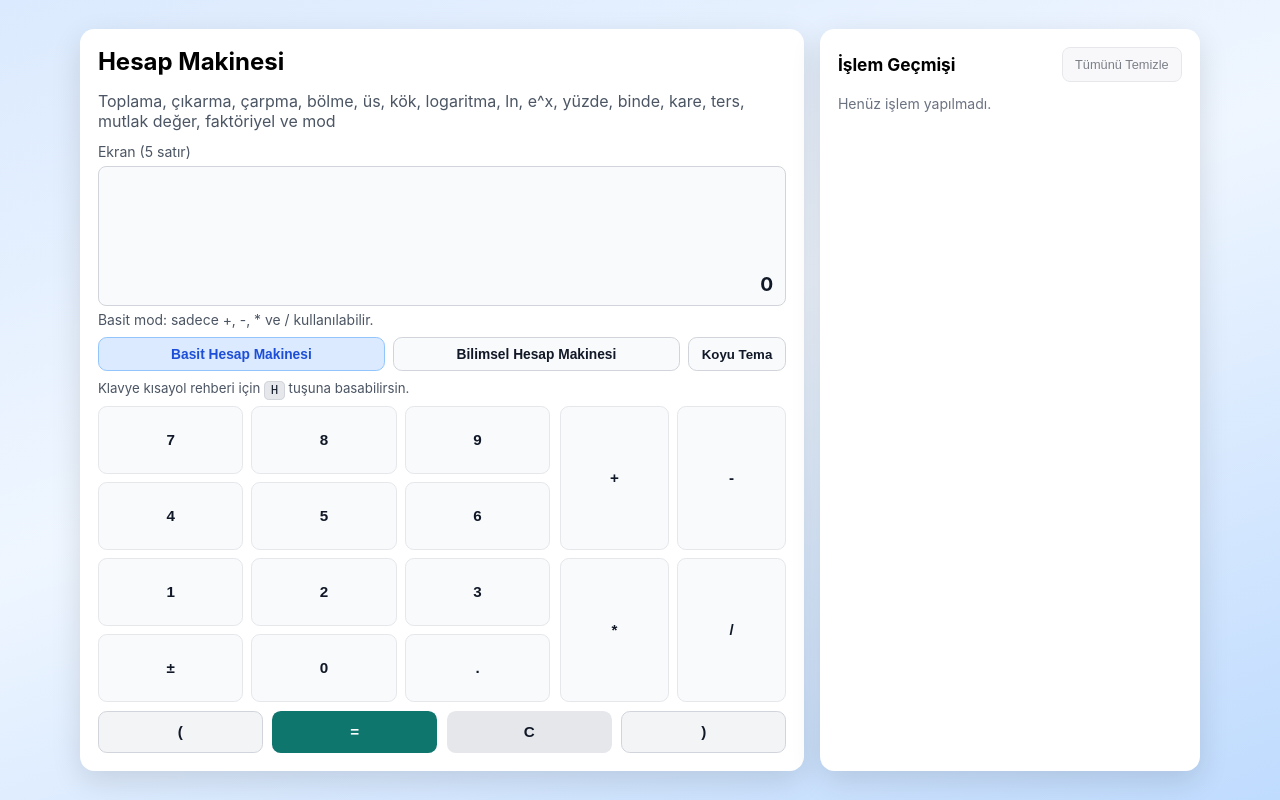
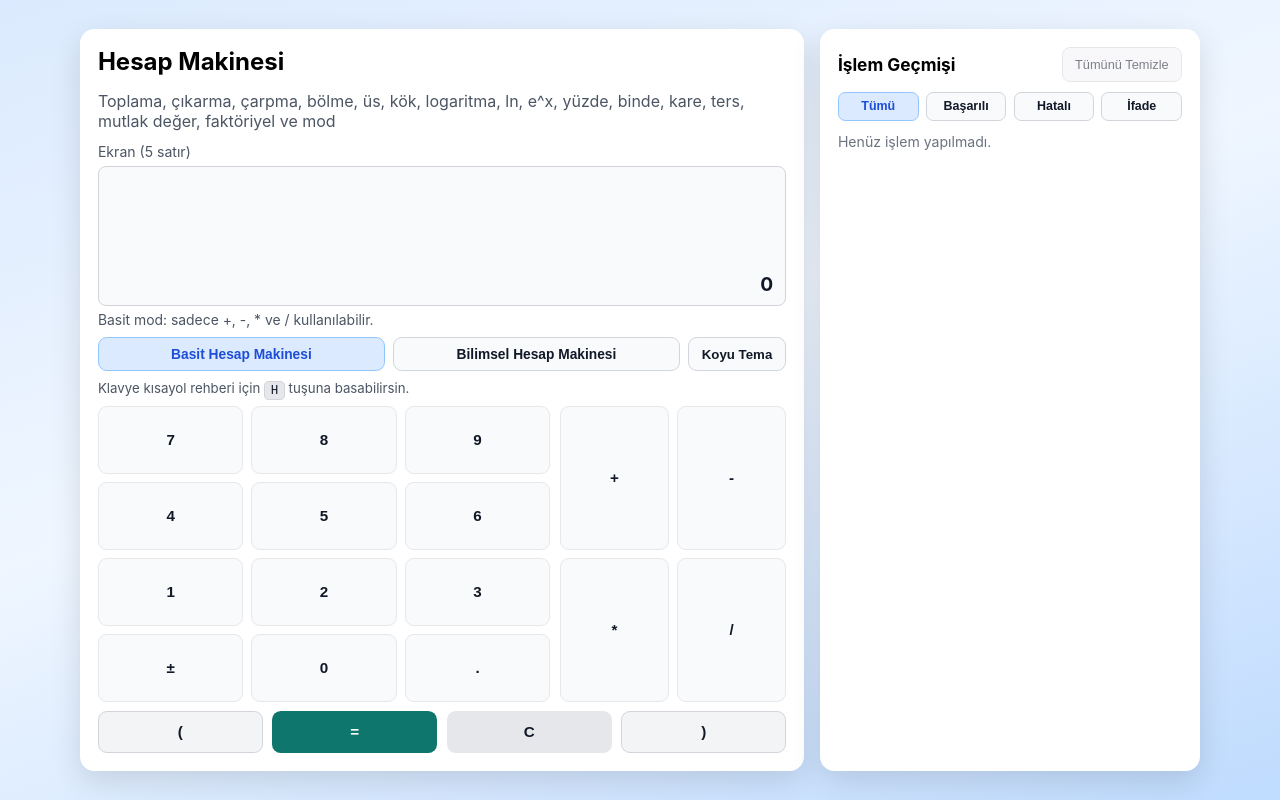
Before and after one commit to alikizilirmak/reactWithTypeScript, a React (Vite) app: page / in a window 1280 px wide. Built offline with nearby package versions, Linux system fonts and the light colour scheme.

Commit message:
Add history timestamps and filter controls
Co-authored-by: Ali Kızılırmak <akzlrmk.1990@gmail.com>

```diff
--- a/src/App.css
+++ b/src/App.css
@@ -304,6 +304,34 @@
   gap: 0.75rem;
 }
 
+.history-filters {
+  margin-top: 0.6rem;
+  display: grid;
+  grid-template-columns: repeat(4, minmax(0, 1fr));
+  gap: 0.45rem;
+}
+
+.history-filter {
+  border: 1px solid #d1d5db;
+  border-radius: 0.45rem;
+  background: #f9fafb;
+  color: #111827;
+  padding: 0.4rem 0.35rem;
+  font-size: 0.78rem;
+  font-weight: 600;
+  cursor: pointer;
+}
+
+.history-filter:hover {
+  background: #f3f4f6;
+}
+
+.history-filter.active {
+  border-color: #93c5fd;
+  background: #dbeafe;
+  color: #1d4ed8;
+}
+
 .history h2 {
   margin: 0;
   font-size: clamp(1.08rem, 1.25vw, 1.28rem);
@@ -364,6 +392,8 @@
 
 .history-item {
   width: 100%;
+  display: grid;
+  gap: 0.22rem;
   text-align: left;
   border: 1px solid #e5e7eb;
   border-radius: 0.45rem;
@@ -373,6 +403,16 @@
   font-size: clamp(0.84rem, 0.95vw, 0.95rem);
   cursor: pointer;
   word-break: break-word;
+}
+
+.history-expression {
+  font-weight: 600;
+}
+
+.history-timestamp {
+  font-size: 0.74rem;
+  opacity: 0.78;
+  font-variant-numeric: tabular-nums;
 }
 
 .history-item:hover {
@@ -527,6 +567,7 @@
 .app-layout.theme-dark .number-pad button,
 .app-layout.theme-dark .operator-button,
 .app-layout.theme-dark .clear-history,
+.app-layout.theme-dark .history-filter,
 .app-layout.theme-dark .history-item,
 .app-layout.theme-dark .shortcut-modal {
   border-color: #374151;
@@ -560,8 +601,15 @@
 .app-layout.theme-dark .number-pad button:hover,
 .app-layout.theme-dark .operator-button:hover,
 .app-layout.theme-dark .clear-history:hover,
+.app-layout.theme-dark .history-filter:hover,
 .app-layout.theme-dark .history-item:hover {
   background: #273449;
+}
+
+.app-layout.theme-dark .history-filter.active {
+  border-color: #3b82f6;
+  background: #1e3a8a;
+  color: #dbeafe;
 }
 
 .app-layout.theme-dark .history-item.success {
@@ -620,4 +668,8 @@
   .mode-and-theme {
     grid-template-columns: 1fr;
   }
+
+  .history-filters {
+    grid-template-columns: repeat(2, minmax(0, 1fr));
+  }
 }
--- a/src/App.tsx
+++ b/src/App.tsx
@@ -18,6 +18,7 @@ type HistoryItem = {
   result: string
   expression: string
   isError: boolean
+  createdAt: number
 }
 
 const HISTORY_STORAGE_KEY = 'calculator-history-v2'
@@ -71,7 +72,9 @@ const isHistoryItem = (value: unknown): value is HistoryItem => {
     VALID_HISTORY_OPERATORS.has(maybeItem.operator as HistoryItem['operator']) &&
     typeof maybeItem.result === 'string' &&
     typeof maybeItem.expression === 'string' &&
-    typeof maybeItem.isError === 'boolean'
+    typeof maybeItem.isError === 'boolean' &&
+    typeof maybeItem.createdAt === 'number' &&
+    Number.isFinite(maybeItem.createdAt)
   )
 }
 
@@ -106,6 +109,10 @@ const normalizeHistoryItem = (value: unknown): HistoryItem | null => {
     expression: maybeItem.expression,
     // Eski kayıtlarda yoksa başarılı işlem kabul ediyoruz.
     isError: typeof maybeItem.isError === 'boolean' ? maybeItem.isError : false,
+    createdAt:
+      typeof maybeItem.createdAt === 'number' && Number.isFinite(maybeItem.createdAt)
+        ? maybeItem.createdAt
+        : Date.now(),
   }
 }
 
@@ -403,6 +410,7 @@ type CalculationJob = {
 }
 
 type CalculatorMode = 'basic' | 'scientific'
+type HistoryFilter = 'all' | 'success' | 'error' | 'expression'
 
 function App() {
   // React'teki "useState" bir Hook'tur.
@@ -414,6 +422,7 @@ function App() {
   const [calculationJob, setCalculationJob] = useState<CalculationJob | null>(null)
   const [calculatorMode, setCalculatorMode] = useState<CalculatorMode>('basic')
   const [themeMode, setThemeMode] = useState<ThemeMode>(() => readThemeFromStorage())
+  const [historyFilter, setHistoryFilter] = useState<HistoryFilter>('all')
   const [isShortcutHelpOpen, setIsShortcutHelpOpen] = useState<boolean>(false)
   const [isWaitingForSecondValue, setIsWaitingForSecondValue] =
     useState<boolean>(false)
@@ -541,6 +550,7 @@ function App() {
       operator: selectedOperator,
       result: resultText,
       isError,
+      createdAt: Date.now(),
       expression: buildExpression(
         displayFirst,
         selectedOperator,
@@ -576,6 +586,7 @@ function App() {
       operator: 'expr',
       result: resultText,
       isError,
+      createdAt: Date.now(),
       expression: `${normalizedExpression} = ${resultText}`,
     }
 
@@ -984,6 +995,29 @@ function App() {
     setIsWaitingForSecondValue(true)
     setIsExpressionInputActive(false)
   }
+
+  const formatHistoryTimestamp = (timestamp: number): string => {
+    const dateValue = new Date(timestamp)
+    return dateValue.toLocaleString('tr-TR', {
+      day: '2-digit',
+      month: '2-digit',
+      hour: '2-digit',
+      minute: '2-digit',
+      second: '2-digit',
+    })
+  }
+
+  const filteredHistory = history.filter((item) => {
+    if (historyFilter === 'all') {
+      return true
+    }
+
+    if (historyFilter === 'expression') {
+      return item.operator === 'expr'
+    }
+
+    return historyFilter === 'error' ? item.isError : !item.isError
+  })
 
   // UI'da kullanıcıya hangi ikinci değerin beklendiğini anlatan kısa metin.
   const operatorHint =
@@ -1444,13 +1478,47 @@ function App() {
             Tümünü Temizle
           </button>
         </div>
+        <div className="history-filters" role="group" aria-label="Geçmiş filtresi">
+          <button
+            type="button"
+            className={`history-filter ${historyFilter === 'all' ? 'active' : ''}`}
+            onClick={() => setHistoryFilter('all')}
+          >
+            Tümü
+          </button>
+          <button
+            type="button"
+            className={`history-filter ${historyFilter === 'success' ? 'active' : ''}`}
+            onClick={() => setHistoryFilter('success')}
+          >
+            Başarılı
+          </button>
+          <button
+            type="button"
+            className={`history-filter ${historyFilter === 'error' ? 'active' : ''}`}
+            onClick={() => setHistoryFilter('error')}
+          >
+            Hatalı
+          </button>
+          <button
+            type="button"
+            className={`history-filter ${historyFilter === 'expression' ? 'active' : ''}`}
+            onClick={() => setHistoryFilter('expression')}
+          >
+            İfade
+          </button>
+        </div>
 
         <div className="history-content">
-          {history.length === 0 ? (
-            <p className="empty-history">Henüz işlem yapılmadı.</p>
+          {filteredHistory.length === 0 ? (
+            <p className="empty-history">
+              {history.length === 0
+                ? 'Henüz işlem yapılmadı.'
+                : 'Seçili filtrede gösterilecek kayıt yok.'}
+            </p>
           ) : (
             <ol className="history-list">
-              {history.map((item, index) => (
+              {filteredHistory.map((item, index) => (
                 <li key={`${item.expression}-${index}`} className="history-row">
                   <span className="history-index">{index + 1}.</span>
                   <button
@@ -1458,7 +1526,10 @@ function App() {
                     className={`history-item ${item.isError ? 'error' : 'success'}`}
                     onClick={() => applyHistoryItem(item)}
                   >
-                    {item.expression}
+                    <span className="history-expression">{item.expression}</span>
+                    <span className="history-timestamp">
+                      {formatHistoryTimestamp(item.createdAt)}
+                    </span>
                   </button>
                 </li>
               ))}
```
